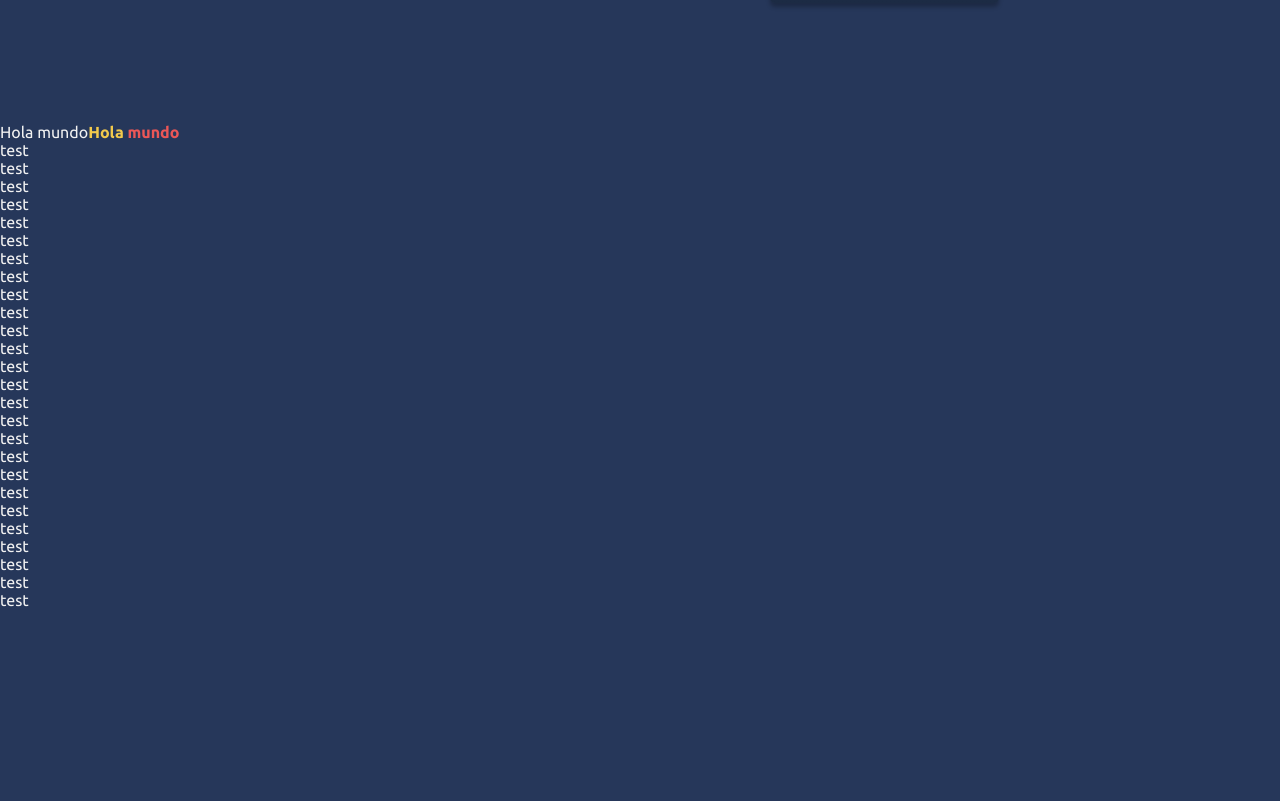
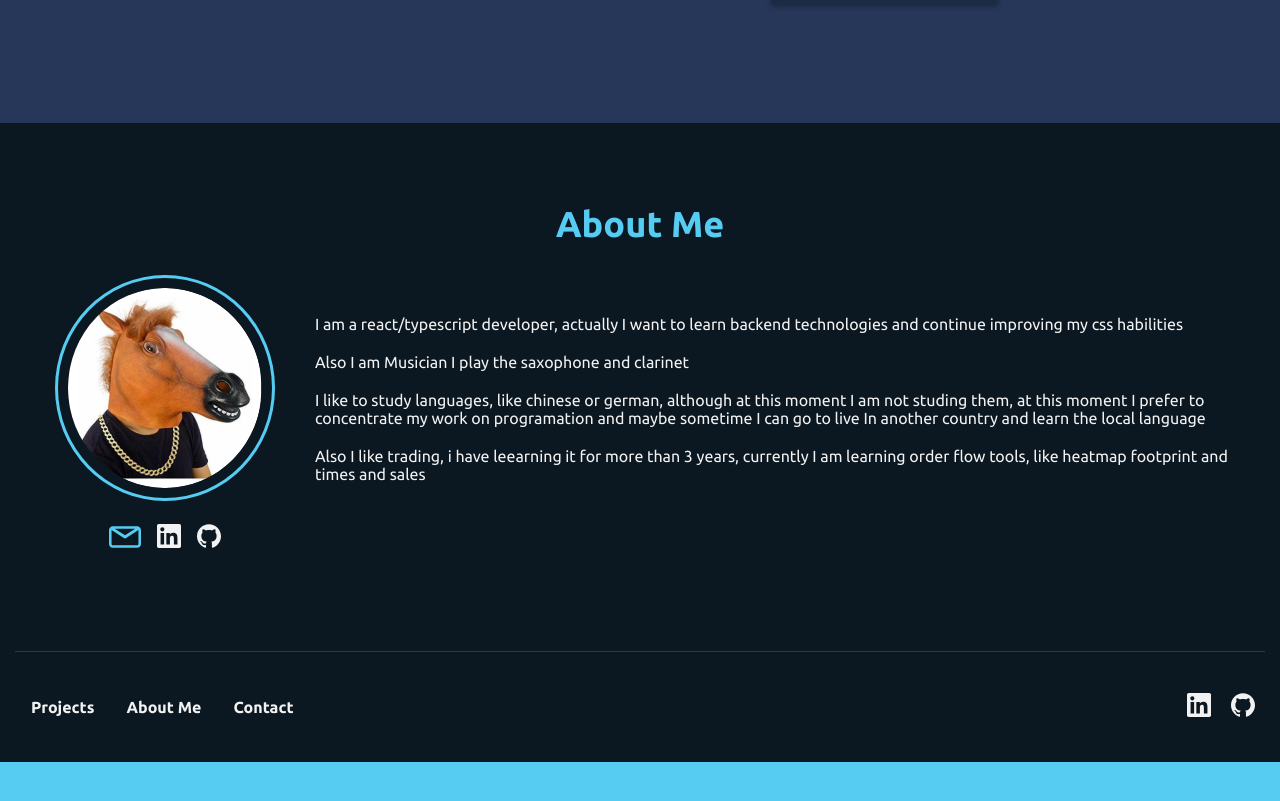
Before and after one commit to MauricioMorenoMorales/RP-portfolio, a React (Create React App) app: page / in a window 1280 px wide. Shown: the part 793-1594 px from the top of the page. Before the commit the page ends 1402 px from the top, so only its background shows below. Built offline with nearby package versions, Linux system fonts and the light colour scheme.

Commit message:
Footer and about me completed

```diff
--- a/src/App.tsx
+++ b/src/App.tsx
@@ -1,40 +1,13 @@
 import React from 'react';
-import { Header, Hero } from './components';
+import { About, Footer, Header, Hero } from './components';
 
 const App = () => {
 	return (
 		<div>
 			<Header />
 			<Hero />
-			<p>
-				Hola mundo<b className="yellow">Hola</b> <b className="orange">mundo</b>{' '}
-			</p>
-			<p>test</p>
-			<p>test</p>
-			<p>test</p>
-			<p>test</p>
-			<p>test</p>
-			<p>test</p>
-			<p>test</p>
-			<p>test</p>
-			<p>test</p>
-			<p>test</p>
-			<p>test</p>
-			<p>test</p>
-			<p>test</p>
-			<p>test</p>
-			<p>test</p>
-			<p>test</p>
-			<p>test</p>
-			<p>test</p>
-			<p>test</p>
-			<p>test</p>
-			<p>test</p>
-			<p>test</p>
-			<p>test</p>
-			<p>test</p>
-			<p>test</p>
-			<p>test</p>
+			<About />
+			<Footer />
 		</div>
 	);
 };
--- /dev/null
+++ b/src/components/About/About.styles.ts
@@ -0,0 +1,52 @@
+import styled from 'styled-components';
+import { colorSystem } from '../../global/designSystem';
+
+const Styles = styled.div`
+	background-color: ${colorSystem.darkestBackground};
+	padding: 50px 0;
+	.about {
+		text-align: center;
+		max-width: 300px;
+		margin: 0 auto;
+		&__resources {
+			margin-bottom: 50px;
+			&__image {
+				border: 3px solid ${colorSystem.blue};
+				border-radius: 50%;
+				padding: 10px;
+			}
+			&__links {
+				margin-top: 20px;
+				& > span {
+					margin: 0 8px;
+				}
+			}
+		}
+		&__text {
+			& > p {
+				margin-bottom: 20px;
+			}
+		}
+	}
+	@media screen and (min-width: 768px) {
+		.about {
+			max-width: 750px;
+			display: grid;
+			grid-template-columns: 300px 1fr;
+			text-align: start;
+			&__resources {
+				text-align: center;
+			}
+		}
+	}
+	@media screen and (min-width: 1250px) {
+		.about {
+			max-width: 1250px;
+			&__text {
+				margin-top: 40px;
+			}
+		}
+	}
+`;
+
+export default Styles;
--- /dev/null
+++ b/src/components/About/About.tsx
@@ -0,0 +1,54 @@
+import React from 'react';
+import Styles from './About.styles';
+import imagePlaceHolder from '../../assets/avatar-placeholder.png';
+import { Icons } from '../atoms';
+
+const About = () => {
+	return (
+		<Styles>
+			<h2>About Me</h2>
+			<article className="about">
+				<section className="about__resources">
+					<img
+						className="about__resources__image"
+						src={imagePlaceHolder}
+						alt="Mauricio Moreno"
+						title="Mauricio"
+					/>
+					<div className="about__resources__links">
+						<span>
+							<Icons type="email" />
+						</span>
+						<span>
+							<Icons type="linkedin" />
+						</span>
+						<span>
+							<Icons type="github" />
+						</span>
+					</div>
+				</section>
+				<section className="about__text">
+					<p>
+						I am a react/typescript developer, actually I want to learn backend
+						technologies and continue improving my css habilities
+					</p>
+					<p>Also I am Musician I play the saxophone and clarinet</p>
+					<p>
+						I like to study languages, like chinese or german, although at this
+						moment I am not studing them, at this moment I prefer to concentrate
+						my work on programation and maybe sometime I can go to live In
+						another country and learn the local language
+					</p>
+					<p>
+						{' '}
+						Also I like trading, i have leearning it for more than 3 years,
+						currently I am learning order flow tools, like heatmap footprint and
+						times and sales
+					</p>
+				</section>
+			</article>
+		</Styles>
+	);
+};
+
+export default About;
--- /dev/null
+++ b/src/components/Footer/Footer.styles.ts
@@ -0,0 +1,45 @@
+import styled from 'styled-components';
+import { colorSystem } from '../../global/designSystem';
+
+const Styles = styled.footer`
+	background-color: ${colorSystem.darkestBackground};
+	border-bottom: 40px solid ${colorSystem.blue};
+	.footer {
+		max-width: 300px;
+		border-top: 1px solid ${colorSystem.background};
+		text-align: center;
+		margin: 0 auto;
+		padding: 30px 0;
+		&__text-links {
+			text-align: center;
+			& > a {
+				text-align: center;
+				margin: 16px;
+				justify-content: center;
+			}
+		}
+		&__icon-links {
+			& > span {
+				margin: 0 10px;
+			}
+		}
+	}
+	@media screen and (min-width: 768px) {
+		.footer {
+			max-width: 750px;
+			display: flex;
+			align-items: center;
+			justify-content: space-between;
+			&__text-links {
+				display: flex;
+			}
+		}
+	}
+	@media screen and (min-width: 1250px) {
+		.footer {
+			max-width: 1250px;
+		}
+	}
+`;
+
+export default Styles;
--- /dev/null
+++ b/src/components/Footer/Footer.tsx
@@ -0,0 +1,27 @@
+import React from 'react';
+import { Icons } from '../atoms';
+import Styles from './Footer.styles';
+
+const Footer: React.FC = () => {
+	return (
+		<Styles>
+			<div className="footer">
+				<article className="footer__text-links">
+					<a href="/">Projects</a>
+					<a href="/">About Me</a>
+					<a href="/">Contact</a>
+				</article>
+				<article className="footer__icon-links">
+					<span>
+						<Icons type="linkedin" />
+					</span>
+					<span>
+						<Icons type="github" />
+					</span>
+				</article>
+			</div>
+		</Styles>
+	);
+};
+
+export default Footer;
--- a/src/components/atoms/Icons.tsx
+++ b/src/components/atoms/Icons.tsx
@@ -8,6 +8,7 @@ const Icons: React.FC<{
 	const Container = styled.div`
 		cursor: pointer;
 		user-select: none;
+		display: inline;
 	`;
 	const [hover, setHover] = useState<boolean>(false);
 	if (type === 'burger')
--- a/src/components/index.ts
+++ b/src/components/index.ts
@@ -1,2 +1,4 @@
 export { default as Header } from './Header/Header';
 export { default as Hero } from './Hero/Hero';
+export { default as About } from './About/About';
+export { default as Footer } from './Footer/Footer';
--- a/src/global-styles.css
+++ b/src/global-styles.css
@@ -64,6 +64,11 @@ a:hover {
 h1 {
 	font-size: 3.8rem;
 }
+h2 {
+	text-align: center;
+	color: #56ccf2;
+	font-size: 3.6rem;
+}
 
 .button-big {
 	height: 58px;
@@ -78,6 +83,11 @@ h1 {
 	transform: scale(0.98);
 }
 
+.page-divisor {
+	position: relative;
+	display: block;
+}
+
 @media screen and (min-width: 768px) {
 	h1 {
 		font-size: 4.8rem;
```
Also changed, not shown: src/assets/avatar-placeholder.png (added), src/assets/page-divisor.svg (added).
